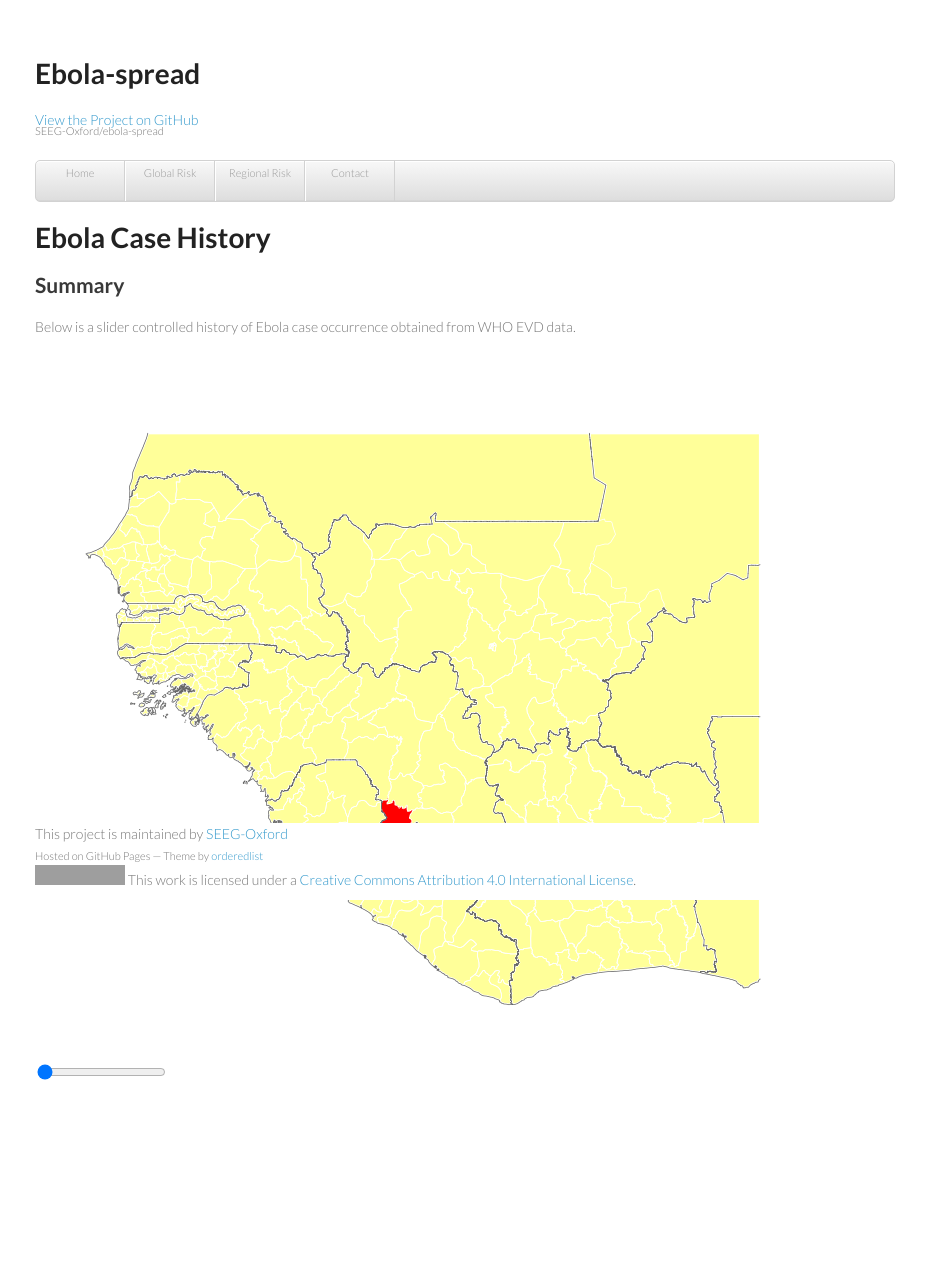
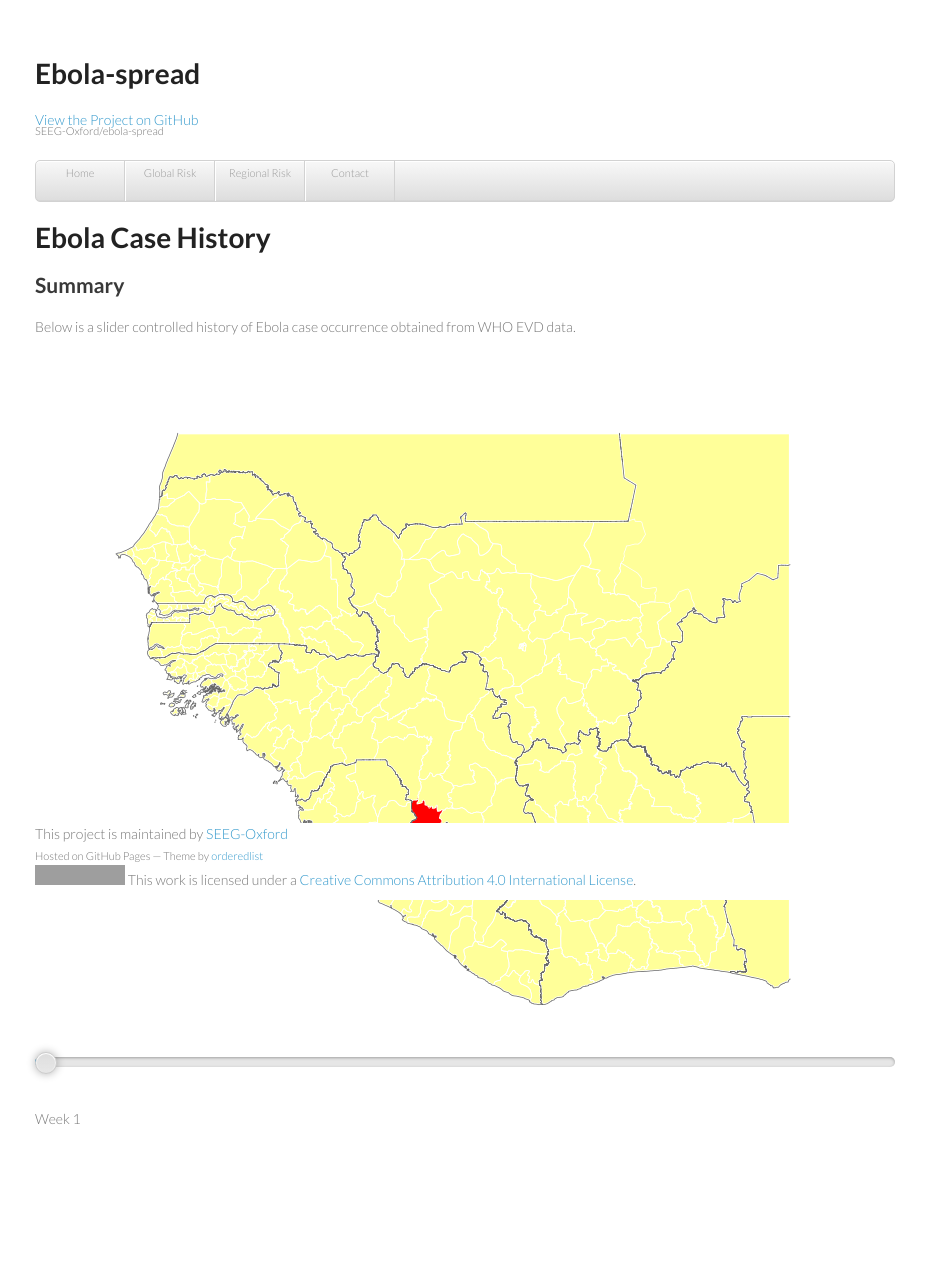
Before and after one commit to SEEG-Oxford/ebola-spread, a Jekyll site: the page built from case-history.md, in a window 1280 px wide. Shown: the whole page, without its empty margins (175-1101 px from the left). Built offline with Jekyll 4.4.1, drawn with Linux system fonts in a browser that asks for light colours; nearby versions of some CDN libraries; before the commit the page ends 1263 px from its top, so only the background shows below that; grey boxes are pictures that could not be loaded.

Commit message:
Improvements to slider behaviour and style

```diff
--- a/case-history.md
+++ b/case-history.md
@@ -6,24 +6,47 @@ title: Ebola Case History
 	var img = document.getElementById('casedata');
 	function setImage(obj)
 	{
-		var value = obj.value;
+		var value = obj;
 		casedata.src = 'images/cases/regional_cases_week_' + value + '.png';
 
 	}
 </script>
-<link href="https://cdnjs.cloudflare.com/ajax/libs/rangeslider.js/1.1.0/rangeslider.min.css" type="text/css">
-<script src="https://cdnjs.cloudflare.com/ajax/libs/jquery/2.1.3/jquery.min.js"></script>
-<script src="https://cdnjs.cloudflare.com/ajax/libs/rangeslider.js/1.1.0/rangeslider.min.js"></script>
-<script>
-    // Initialize a new plugin instance for all
-    // e.g. $('input[type="range"]') elements.
-    $('input[type="range"]').rangeslider();
-</script>
+<link rel="stylesheet" href="stylesheets/rangeslider.css" type="text/css">
+
+<script src="http://ajax.googleapis.com/ajax/libs/jquery/1.11.1/jquery.min.js"></script>
+
+<script src="javascripts/rangeslider.min.js"></script>
 
 ## Summary
 
 Below is a slider controlled history of Ebola case occurrence obtained from WHO EVD data.
 
-<img id='casedata' src='images/cases/regional_cases_week_1.png' />
+<img id="casedata" src="images/cases/regional_cases_week_1.png" style="display:block;margin-left: auto;margin-right:auto;">
+<input type="range" min="1" max="64" value="1" step="1" data-rangeslider>
 <br/>
-<input onchange='setImage(this)' type="range" min="1" max="64" value="1" step="1" />
+<output></output>
+
+<script>
+	$(function() {
+		// Initialize a new plugin instance for all
+		// e.g. $('input[type="range"]') elements.
+		$('input[type="range"]').rangeslider({
+			// Feature detection the default is `true`.
+			// Set this to `false` if you want to use
+			// the polyfill also in Browsers which support
+			// the native <input type="range"> element.
+			polyfill: false,
+
+			// Default CSS classes
+			rangeClass: 'rangeslider',
+			fillClass: 'rangeslider__fill',
+			handleClass: 'rangeslider__handle',
+
+			onSlide: function(position, value) {
+				setImage(value);
+				output = $('output')[0];
+				output.innerHTML = "Week " + value;
+			}
+		});
+	});
+</script>
--- /dev/null
+++ b/stylesheets/rangeslider.css
@@ -0,0 +1,89 @@
+.rangeslider,
+.rangeslider__fill {
+  background: #e6e6e6;
+  display: block;
+  height: 10px;
+  width: 100%;
+  -webkit-box-shadow: inset 0px 1px 3px rgba(0, 0, 0, 0.3);
+  -moz-box-shadow: inset 0px 1px 3px rgba(0, 0, 0, 0.3);
+  box-shadow: inset 0px 1px 3px rgba(0, 0, 0, 0.3);
+  -webkit-border-radius: 10px;
+  -moz-border-radius: 10px;
+  -ms-border-radius: 10px;
+  -o-border-radius: 10px;
+  border-radius: 10px;
+}
+
+.rangeslider {
+  position: relative;
+}
+
+.rangeslider--disabled {
+  filter: progid:DXImageTransform.Microsoft.Alpha(Opacity=40);
+  opacity: 0.4;
+}
+
+.rangeslider__fill {
+  background: #00aaff;
+  position: absolute;
+  top: 0;
+}
+
+.rangeslider__handle {
+  background: white;
+  border: 1px solid #ccc;
+  cursor: pointer;
+  display: inline-block;
+  width: 20px;
+  height: 20px;
+  position: absolute;
+  top: -5px;
+  background-image: -webkit-gradient(linear, 50% 0%, 50% 100%, color-stop(0%, rgba(255, 255, 255, 0)), color-stop(100%, rgba(0, 0, 0, 0.1)));
+  background-image: -webkit-linear-gradient(rgba(255, 255, 255, 0), rgba(0, 0, 0, 0.1));
+  background-image: -moz-linear-gradient(rgba(255, 255, 255, 0), rgba(0, 0, 0, 0.1));
+  background-image: -o-linear-gradient(rgba(255, 255, 255, 0), rgba(0, 0, 0, 0.1));
+  background-image: linear-gradient(rgba(255, 255, 255, 0), rgba(0, 0, 0, 0.1));
+  -webkit-box-shadow: 0 0 8px rgba(0, 0, 0, 0.3);
+  -moz-box-shadow: 0 0 8px rgba(0, 0, 0, 0.3);
+  box-shadow: 0 0 8px rgba(0, 0, 0, 0.3);
+  -webkit-border-radius: 50%;
+  -moz-border-radius: 50%;
+  -ms-border-radius: 50%;
+  -o-border-radius: 50%;
+  border-radius: 50%;
+}
+.rangeslider__handle:after {
+  content: "";
+  display: block;
+  width: 18px;
+  height: 18px;
+  margin: auto;
+  position: absolute;
+  top: 0;
+  right: 0;
+  bottom: 0;
+  left: 0;
+  background-image: -webkit-gradient(linear, 50% 0%, 50% 100%, color-stop(0%, rgba(0, 0, 0, 0.13)), color-stop(100%, rgba(255, 255, 255, 0)));
+  background-image: -webkit-linear-gradient(rgba(0, 0, 0, 0.13), rgba(255, 255, 255, 0));
+  background-image: -moz-linear-gradient(rgba(0, 0, 0, 0.13), rgba(255, 255, 255, 0));
+  background-image: -o-linear-gradient(rgba(0, 0, 0, 0.13), rgba(255, 255, 255, 0));
+  background-image: linear-gradient(rgba(0, 0, 0, 0.13), rgba(255, 255, 255, 0));
+  -webkit-border-radius: 50%;
+  -moz-border-radius: 50%;
+  -ms-border-radius: 50%;
+  -o-border-radius: 50%;
+  border-radius: 50%;
+}
+.rangeslider__handle:active {
+  background-image: -webkit-gradient(linear, 50% 0%, 50% 100%, color-stop(0%, rgba(0, 0, 0, 0.1)), color-stop(100%, rgba(0, 0, 0, 0.12)));
+  background-image: -webkit-linear-gradient(rgba(0, 0, 0, 0.1), rgba(0, 0, 0, 0.12));
+  background-image: -moz-linear-gradient(rgba(0, 0, 0, 0.1), rgba(0, 0, 0, 0.12));
+  background-image: -o-linear-gradient(rgba(0, 0, 0, 0.1), rgba(0, 0, 0, 0.12));
+  background-image: linear-gradient(rgba(0, 0, 0, 0.1), rgba(0, 0, 0, 0.12));
+}
+
+input[type="range"]:focus + .rangeslider .rangeslider__handle {
+  -webkit-box-shadow: 0 0 8px rgba(255, 0, 255, 0.9);
+  -moz-box-shadow: 0 0 8px rgba(255, 0, 255, 0.9);
+  box-shadow: 0 0 8px rgba(255, 0, 255, 0.9);
+}
```
Also changed, not shown: javascripts/rangeslider.min.js (added).
